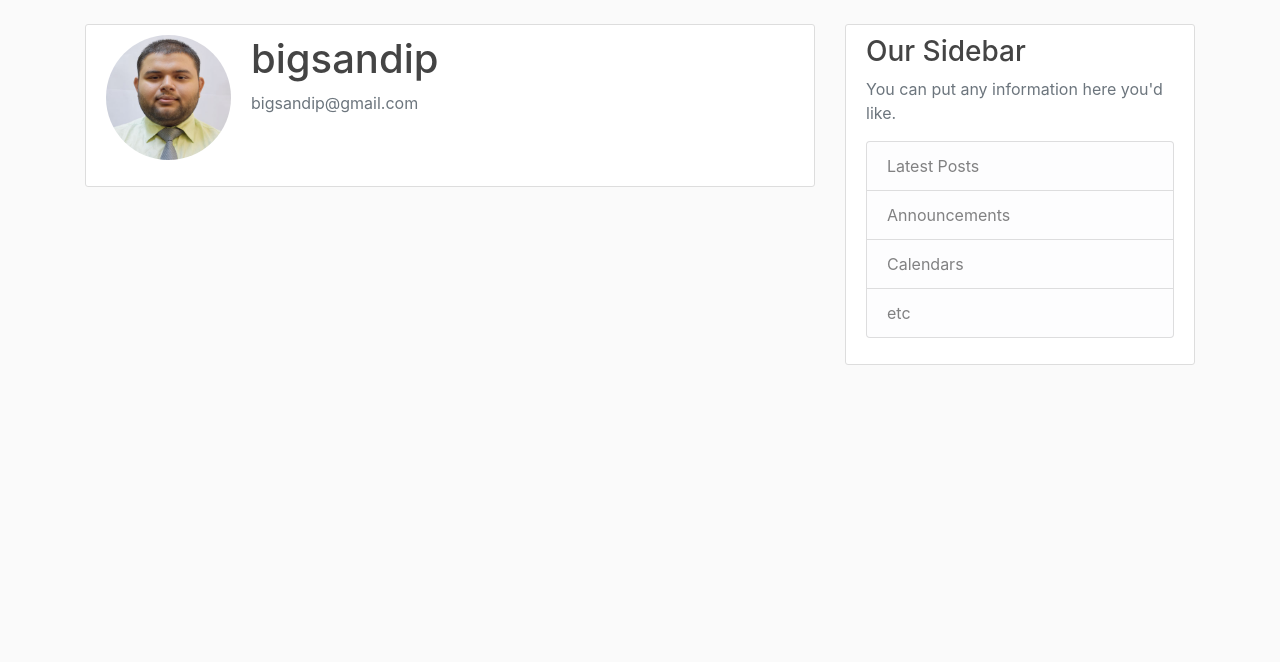
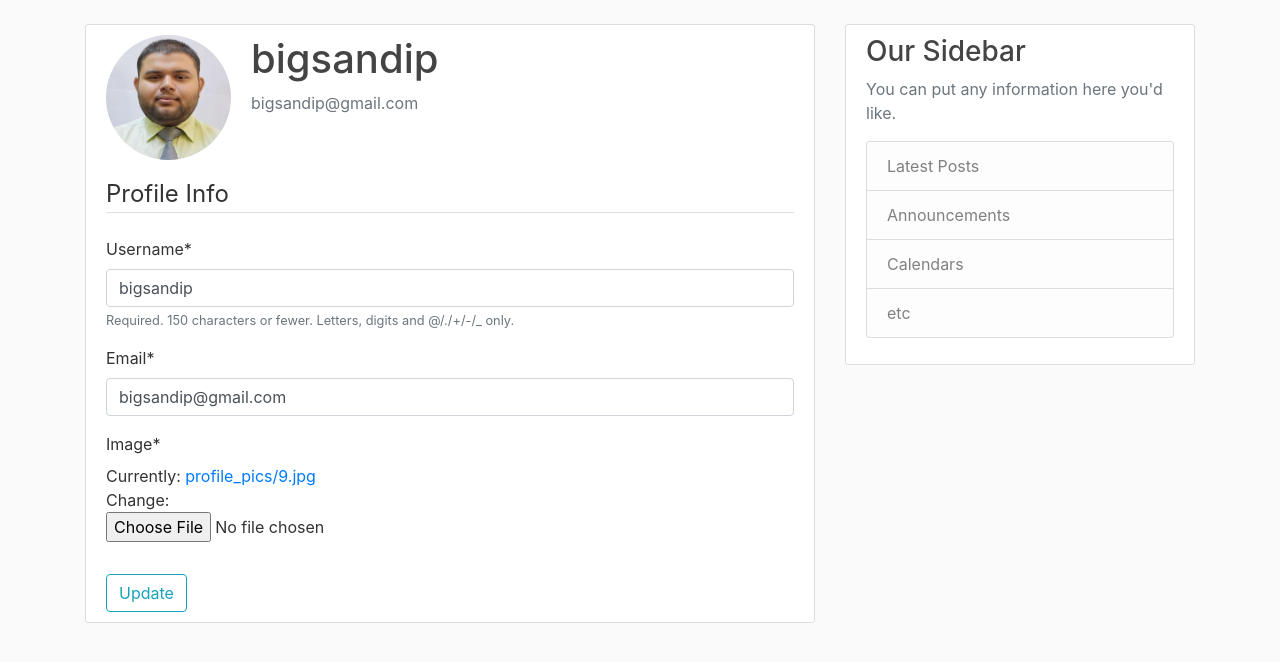
Before and after one commit to bigsandip/Django_Blog, a Django app: page /profile/ in a window 1280 px wide. Shown: the part 56-718 px from the top of the page. Run offline with Django 3.2, Linux system fonts and the light colour scheme; a user stored in the database is signed in; data comes from the database, SQL or seed files in the repository; both versions use the stored data as it was after the commit; some libraries are stand-ins or nearby versions.

Commit message:
Added Username,Email update and profile pic change function

```diff
--- a/blog/templates/blog/home.html
+++ b/blog/templates/blog/home.html
@@ -2,6 +2,7 @@
 {% block content %}
     {% for post in posts %}
         <article class="media content-section">
+          <img class="rounded-circle article-img" src="{{post.author.profile.image.url}}" alt="">
           <div class="media-body">
             <div class="article-metadata">
               <a class="mr-2" href="#">{{ post.author }}</a>
--- a/django_project/settings.py
+++ b/django_project/settings.py
@@ -34,6 +34,7 @@ INSTALLED_APPS = [
     'blog.apps.BlogConfig',
     'users.apps.UsersConfig',
     'crispy_forms',  # look down
+    'django_cleanup.apps.CleanupConfig',  # for auto replacing old profile pic
     'django.contrib.admin',
     'django.contrib.auth',
     'django.contrib.contenttypes',
@@ -126,5 +127,5 @@ MEDIA_ROOT = os.path.join(BASE_DIR, 'media')
 MEDIA_URL = '/media/'
 
 CRISPY_TEMPLATE_PACK = 'bootstrap4'
-LOGIN_REDIRECT_URL = 'blog-home'
-LOGIN_URL = 'login'
+LOGIN_REDIRECT_URL = 'blog-home'  # to redirect to homepage after successful login
+LOGIN_URL = 'login'  # for login required decoretor to show path
--- a/users/forms.py
+++ b/users/forms.py
@@ -1,6 +1,7 @@
 from django import forms
 from django.contrib.auth.models import User
 from django.contrib.auth.forms import UserCreationForm
+from .models import Profile
 
 
 class UserRegisterForm(UserCreationForm):
@@ -9,3 +10,17 @@ class UserRegisterForm(UserCreationForm):
     class Meta:
         model = User
         fields = ['username', 'email', 'password1', 'password2']
+
+
+class UserUpdateForm(forms.ModelForm):
+    email = forms.EmailField()
+
+    class Meta:
+        model = User
+        fields = ['username', 'email']
+
+
+class ProfileUpdateForm(forms.ModelForm):
+    class Meta:
+        model = Profile
+        fields = ['image']
--- a/users/models.py
+++ b/users/models.py
@@ -1,11 +1,21 @@
 from django.db import models
 from django.contrib.auth.models import User
+from PIL import Image  # importing pillow Library to resize img
 # Create your models here.
 
 
 class Profile(models.Model):  # now register Profile to admin on admin.py
     user = models.OneToOneField(User, on_delete=models.CASCADE)
-    image = models.ImageField(default='default.jpg', upload_to='profile_pics')
+    image = models.ImageField(default='default.jpg', upload_to='profile_pics')  # pip install pillow to use image or imagefiels
 
     def __str__(self):
         return f'{self.user.username} Profile'
+
+    def save(self):
+        super().save()  # Running the save() Of parent class.. save() method already exists in parent class..It's function is to automatically save the anything when it is called
+        img = Image.open(self.image.path)  # so we are overriding save() method
+
+        if img.height > 300 and img.width > 300:
+            output_size = (300, 300)
+            img.thumbnail(output_size)
+            img.save(self.image.path)
--- a/users/templates/users/profile.html
+++ b/users/templates/users/profile.html
@@ -10,5 +10,17 @@
         </div>
       </div>
       <!-- FORM HERE -->
+      <form method="POST"  enctype="multipart/form-data">
+            {% csrf_token %}
+            <fieldset class="form-group">
+                <legend class="border-bottom mb-4">
+                    Profile Info
+                </legend>
+                {{u_form|crispy}}
+                {{p_form|crispy}}
+                <!-- {{form.as_p}} early that but after crispy_form,no need  -->
+            </fieldset>
+            <button class="btn btn-outline-info"type="submit">Update</button>
+        </form>
     </div>
 {% endblock content %}
--- a/users/views.py
+++ b/users/views.py
@@ -3,9 +3,11 @@ from django.shortcuts import render, redirect
 from django.contrib import messages
 from users.forms import UserRegisterForm
 from django.contrib.auth.decorators import login_required
+from .forms import ProfileUpdateForm, UserUpdateForm
+
+# Create your views here.
 
 
-# Create your views here.
 def register(request):
     if request.method == 'POST':
         form = UserRegisterForm(request.POST)
@@ -21,4 +23,21 @@ def register(request):
 
 @login_required
 def profile(request):
-    return render(request, 'users/profile.html')  # for decorator to redirect login path
+    if request.method == 'POST':
+        u_form = UserUpdateForm(request.POST, instance=request.user)
+        p_form = ProfileUpdateForm(request.POST, request.FILES, instance=request.user.profile)
+        if u_form.is_valid() and p_form.is_valid():
+            u_form.save()
+            p_form.save()
+            messages.success(request, f'Your account has been updated')
+            return redirect('profile')
+    else:
+        u_form = UserUpdateForm(instance=request.user)
+        p_form = ProfileUpdateForm(instance=request.user.profile)
+
+    context = {
+        'p_form': p_form,
+        'u_form': u_form
+    }
+
+    return render(request, 'users/profile.html', context)  # for decorator, redirect a login path in settings
```
Also changed, not shown: db.sqlite3, media/profile_pics/9.jpg.
